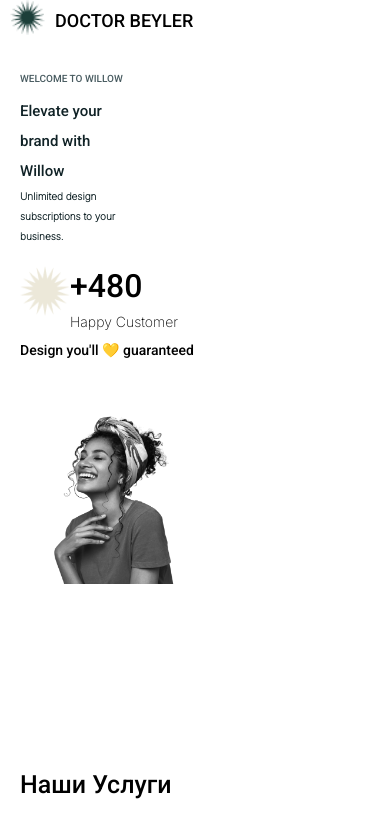
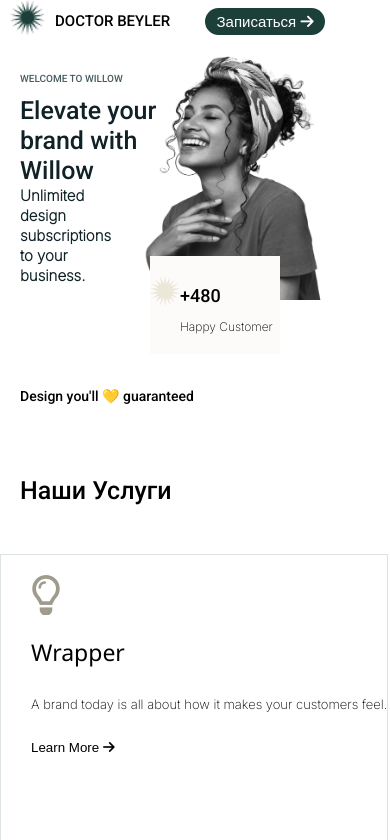
Before and after one commit to Tilek04/Project-webSite, a plain HTML site: page index.html in a window 390 px wide. Shown: the top 840 px of the page. Drawn offline with Linux system fonts and the light colour scheme.

Commit message:
mobile screen is ready

```diff
--- a/index.html
+++ b/index.html
@@ -139,7 +139,7 @@
     </div>
 </section> -->
 
-<!-- <footer>
+<footer>
     <div class="footer__logo">
         <div class="logo__footer">
             <img src="./img/yy.png" alt="" class="footer__img">
@@ -154,7 +154,7 @@
         <a href="#"><i class="fa-brands fa-telegram"></i></a>
 
     </div>
-</footer> -->
+</footer>
 
     <script src="./script.js"></script>
 </body>
--- a/style.css
+++ b/style.css
@@ -348,11 +348,16 @@
 @media only screen and (max-width: 1000px){
 
 .main__image{
- margin-left: 100px;
+margin-top: 70px;
+ display: block;
+ background: none;
 
 }
 .girl__photo{
-    margin-left: 40px;
+
+    width: 80%;
+
+
 }
 .main__h1{
     width: 250px;
@@ -360,8 +365,9 @@
     line-height: 50px;
 
 }
+.left__col{display: none;}
+}
 
-}
 
 }
 
@@ -372,6 +378,10 @@
     }
     .logos__col{display: none;}
 }
+
+
+
+
 
 @media only screen and (max-width: 600px){
     .logo{margin: 0;
@@ -394,8 +404,8 @@
     margin-top: 30px;
     }
     .main__h1{
-        font-size: 15px;
-    width: 90px;
+        font-size: 25px;
+
     line-height: 30px;
  padding-top: 10px;
     }
@@ -412,7 +422,7 @@
 .container__uslug{display: block;}
 
     .second-pr{
-        font-size: 10px;
+        font-size: 15px;
         width: 100px;
        line-height: 20px ;
        padding: 0;
@@ -422,14 +432,16 @@
         left: 0;
     }
     .girl__photo{
-        width: 150px;
+        width: 220px;
+        position: relative;
+
 
     }
     .main__image{
         height: 240px;
    background: none;
-    width: 0;
      margin: 40px 0 0 0;
+
     }
     .main-col-text{
         font-size: 10px;
@@ -447,32 +459,27 @@
         height: 240px;
     }
     .container{
-        display: block;
+        display: flex;
         width: 100%;
 
     }
     .four__cols
 .first__col{
-  margin: 15px 0 0 0;
-    padding: 0;
-height: 250px;
-width: 200px;
-display: block;
-border: none;
+margin: 20px 0 0 0;
 
 }
 .bigSun{display: none;}
-/* .mobile__button{
-    display: block;
+.mobile__button{
+    display: inline;
     font-size: 15px;
     margin-left: 30px;
     margin-top: 8px;
     background: #1C3F3A;
     color: #fff;
     border-radius: 50px;
-    padding: 3px 5px 3px 5px;
+    padding: 5px 8px 5px 8px;
     border: none;
-} */
+}
   .left__col{display: none;}
   .line{display: none;}
  .col__calendar{
@@ -484,29 +491,93 @@
     width: 300px;
  }
 .our__team h2{
-    font-size: 22px;
+    font-size: 32px;
     text-align: start;
 }
 .first-card{
-    display: inline-block;
 
-    background: #FFFFFF;
-    border: 2px solid #000000;
-    border-radius: 15px;
-   margin: 20px 0 0 0;
+ margin: 20px 0 0 10px;
 }
 .first-card img{
-    width: 220px;
-    height: 250px;
-    padding: 30px 30px 15px 30px;
+   width: 320px;
+   height: 350px;
 
 }
 .first-card p{
-    text-align: center;
-    padding-bottom: 15px;
-    font-size: 20px;
-    text-transform: uppercase;
-    font-family: 'Roboto' sans-serif;
+
+}
+
+.right__col{
+    display: flex;
+    background: #fff;
+    width: 130px;
+    height: 98px;
+    padding-top: 20px;
+    position: relative;
+    left: 130px;
+    z-index: 1;
+}
+.right__col img{
+    width: 30px;
+    height: 30px;
+}
+.in__col span{
+    font-family: 'Roboto';
+    font-style: normal;
+    font-weight: 400;
+    font-size: 18px;
+    line-height: 40px;
+}
+.in__col p{
+    font-family: 'Inter';
+font-style: normal;
+font-weight: 400;
+font-size: 12px;
+line-height: 22px;
+}
+
+
+}
+
+@media only screen and (max-width: 500px){
+    .girl__photo{
+
+   height: 250px;
+    }
+    .main__image{
+        display: inline;
+        padding: 0;
+    }
+    .left__block{
+       position: relative;
+       right: 200px;
+    }
+    .main__h1{
+      width: 140px;
+    }
+    .right__col{
+        position: relative;
+        top: -30px;
+        background-color: rgb(253, 250, 250);
+
+    }
+.container__uslug{
+    margin-top: 0;
+    padding-top: 0;
+}
+.mobile__button{
+    width: 120px;
+}
+.logo__name{
+    font-size: 15px;
+    width: 130px;
+
+}
+footer{
+    display: block;
+    padding-bottom: 30px;
+    height: 200px;
+    margin-bottom: 0;
 }
 
 }
```
